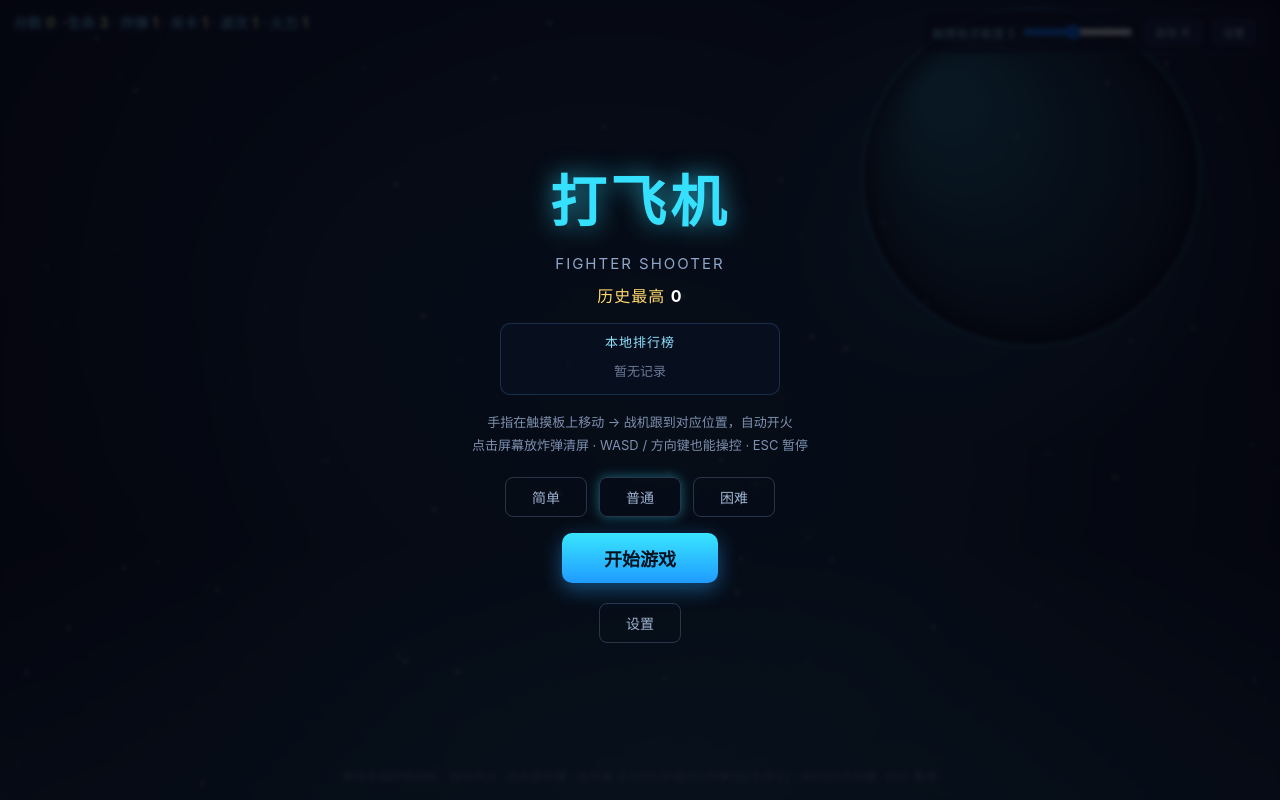
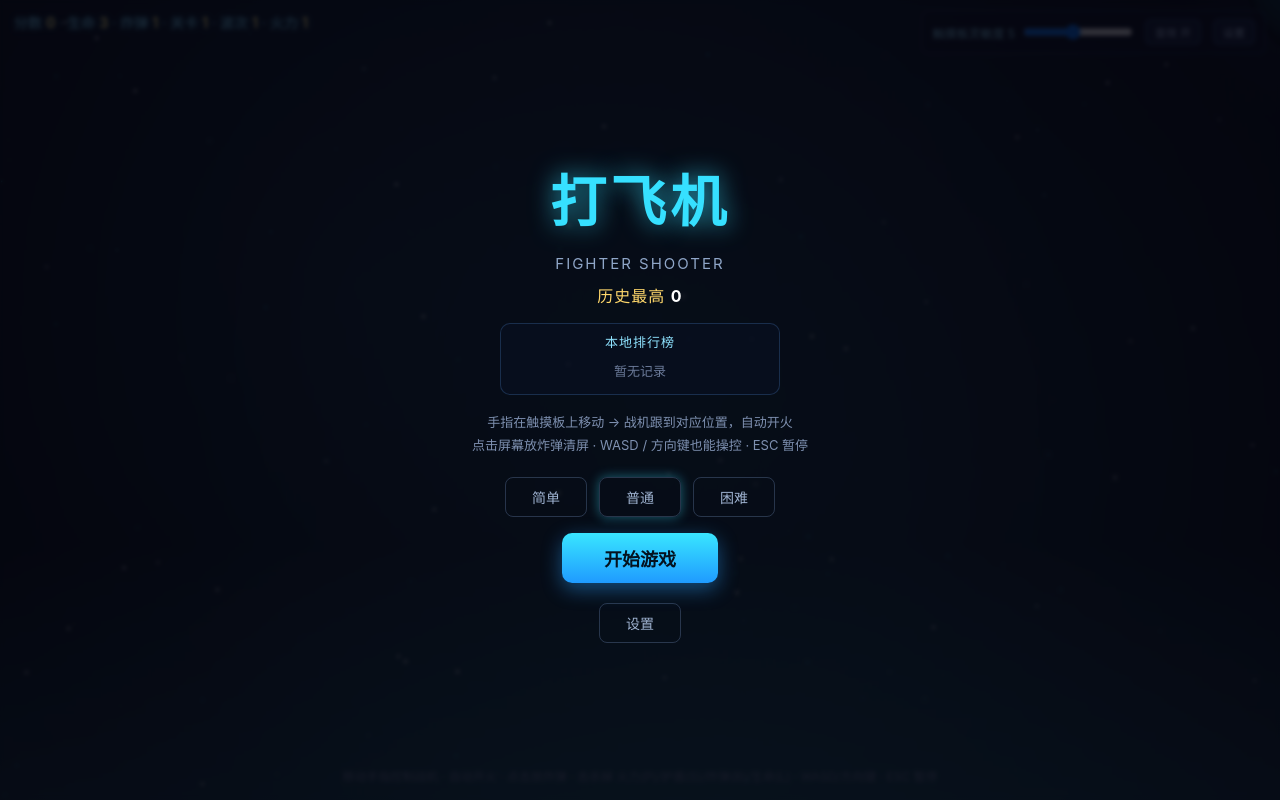
Before and after one commit to yygg693/thunder-fighter, a plain HTML site: page index.html in a window 1280 px wide. Drawn offline with Linux system fonts and the light colour scheme; animation ran at ten frames a second.

Commit message:
fix: 背景星球移出菜单区(不再像可点按钮)+暗角减弱+显式z-index确保菜单可点

```diff
--- a/index.html
+++ b/index.html
@@ -16,7 +16,8 @@
       cursor: none;
       color: #cfe6ff;
     }
-    #game { display: block; touch-action: none; }
+    #game { display: block; touch-action: none; z-index: 0; }
+    .overlay { z-index: 10; pointer-events: auto; }
 
     /* HUD */
     #hud {
--- a/src/game.js
+++ b/src/game.js
@@ -92,27 +92,25 @@ window.DJFE = window.DJFE || {};
       ctx.fillRect(0, 0, W, H);
     }
     ctx.restore();
-    // 远景天体（每关 accent 色，缓慢漂移）
-    const planetR = Math.min(W, H) * 0.34;
-    const pxc = W * 0.80 + Math.sin(now / 16000) * 24;
-    const pyc = H * 0.20 + Math.cos(now / 19000) * 18;
+    // 远景天体（每关 accent 色，藏于右上角作远景氛围，不抢菜单、不像可点按钮）
+    const planetR = Math.min(W, H) * 0.20;
+    const pxc = W + planetR * 0.35 + Math.sin(now / 16000) * 14;
+    const pyc = -planetR * 0.25 + Math.cos(now / 19000) * 12;
     ctx.save();
     ctx.globalCompositeOperation = 'lighter';
     const pg = ctx.createRadialGradient(pxc, pyc, planetR * 0.2, pxc, pyc, planetR);
-    pg.addColorStop(0, hexA(stg.accent, 0.16));
-    pg.addColorStop(0.7, hexA(stg.accent, 0.05));
+    pg.addColorStop(0, hexA(stg.accent, 0.10));
+    pg.addColorStop(0.7, hexA(stg.accent, 0.03));
     pg.addColorStop(1, hexA(stg.accent, 0));
     ctx.fillStyle = pg;
     ctx.beginPath(); ctx.arc(pxc, pyc, planetR, 0, Math.PI * 2); ctx.fill();
     ctx.restore();
-    const bg2 = ctx.createRadialGradient(pxc - planetR * 0.3, pyc - planetR * 0.3, planetR * 0.1, pxc, pyc, planetR * 0.62);
-    bg2.addColorStop(0, shade(stg.accent, -0.5));
-    bg2.addColorStop(0.85, shade(stg.accent, -0.82));
-    bg2.addColorStop(1, shade(stg.accent, -0.95));
+    const bg2 = ctx.createRadialGradient(pxc - planetR * 0.3, pyc - planetR * 0.3, planetR * 0.1, pxc, pyc, planetR * 0.6);
+    bg2.addColorStop(0, shade(stg.accent, -0.55));
+    bg2.addColorStop(0.85, shade(stg.accent, -0.85));
+    bg2.addColorStop(1, shade(stg.accent, -0.97));
     ctx.fillStyle = bg2;
-    ctx.beginPath(); ctx.arc(pxc, pyc, planetR * 0.62, 0, Math.PI * 2); ctx.fill();
-    ctx.strokeStyle = hexA(stg.accent, 0.45); ctx.lineWidth = 2;
-    ctx.beginPath(); ctx.arc(pxc, pyc, planetR * 0.62, 0, Math.PI * 2); ctx.stroke();
+    ctx.beginPath(); ctx.arc(pxc, pyc, planetR * 0.6, 0, Math.PI * 2); ctx.fill();
     // 底部地平线辉光
     ctx.save();
     ctx.globalCompositeOperation = 'lighter';
@@ -748,10 +746,10 @@ window.DJFE = window.DJFE || {};
       ctx.fillText(b.name || 'BOSS', W / 2, by + bh + 13);
     }
 
-    // 电影感暗角
-    const vg = ctx.createRadialGradient(W / 2, H / 2, Math.min(W, H) * 0.42, W / 2, H / 2, Math.max(W, H) * 0.78);
+    // 电影感暗角（边缘压暗，中心保持通透，menu 不影响文字）
+    const vg = ctx.createRadialGradient(W / 2, H / 2, Math.min(W, H) * 0.5, W / 2, H / 2, Math.max(W, H) * 0.82);
     vg.addColorStop(0, 'rgba(0,0,0,0)');
-    vg.addColorStop(1, 'rgba(0,0,0,0.42)');
+    vg.addColorStop(1, 'rgba(0,0,0,0.30)');
     ctx.fillStyle = vg;
     ctx.fillRect(0, 0, W, H);
 
```
